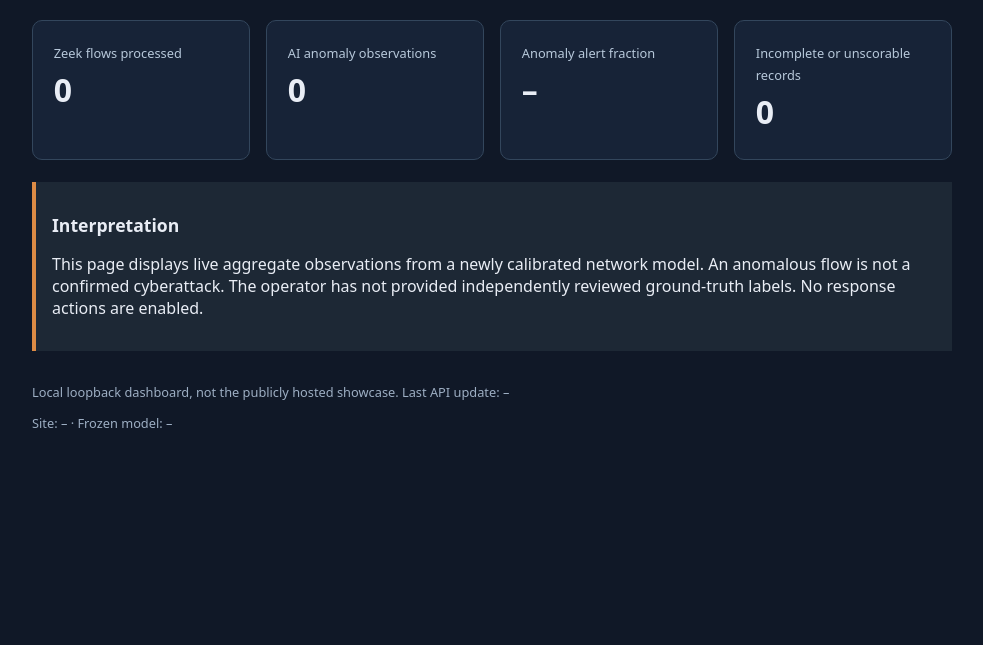
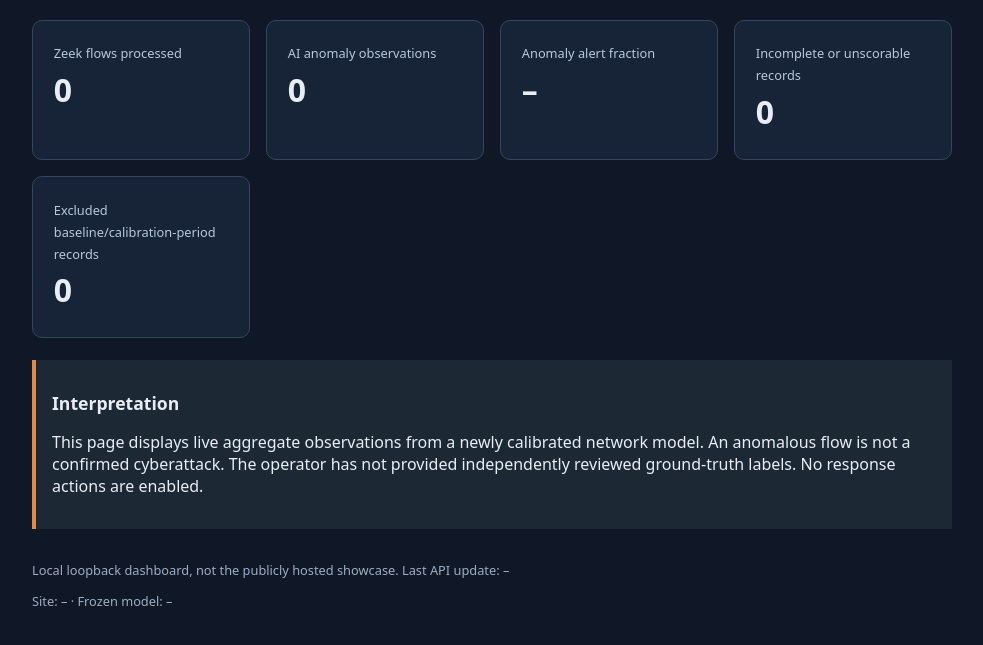
Before and after one commit to katlaang/predict-shield, a plain HTML site: page experiment-b/field-network/dashboard.html in a window 1280 px wide. Shown: the part 201-846 px from the top of the page, without its empty margins (148-1131 px from the left). Before the commit the page ends 800 px from the top, so only its background shows below. Drawn offline with Linux system fonts and the light colour scheme; no server answers; files whose address does not match are found by name.

Commit message:
ui: disclose excluded overlapping Zeek connections in the local field pilot

```diff
--- a/experiment-b/field-network/dashboard.html
+++ b/experiment-b/field-network/dashboard.html
@@ -18,6 +18,7 @@ footer{font-size:.8rem;margin-top:2rem;color:#9daec3} a{color:#a9cbf0}
 <div class="stat"><span class="label">AI anomaly observations</span><strong class="value" id="anomalies">0</strong></div>
 <div class="stat"><span class="label">Anomaly alert fraction</span><strong class="value" id="fraction">–</strong></div>
 <div class="stat"><span class="label">Incomplete or unscorable records</span><strong class="value" id="invalid">0</strong></div>
+<div class="stat"><span class="label">Excluded baseline/calibration-period records</span><strong class="value" id="overlap">0</strong></div>
 </section>
 <section class="note"><h2>Interpretation</h2>
 <p>This page displays live aggregate observations from a newly calibrated network model. An anomalous flow is not a confirmed cyberattack. The operator has not provided independently reviewed ground-truth labels. No response actions are enabled.</p></section>
```
